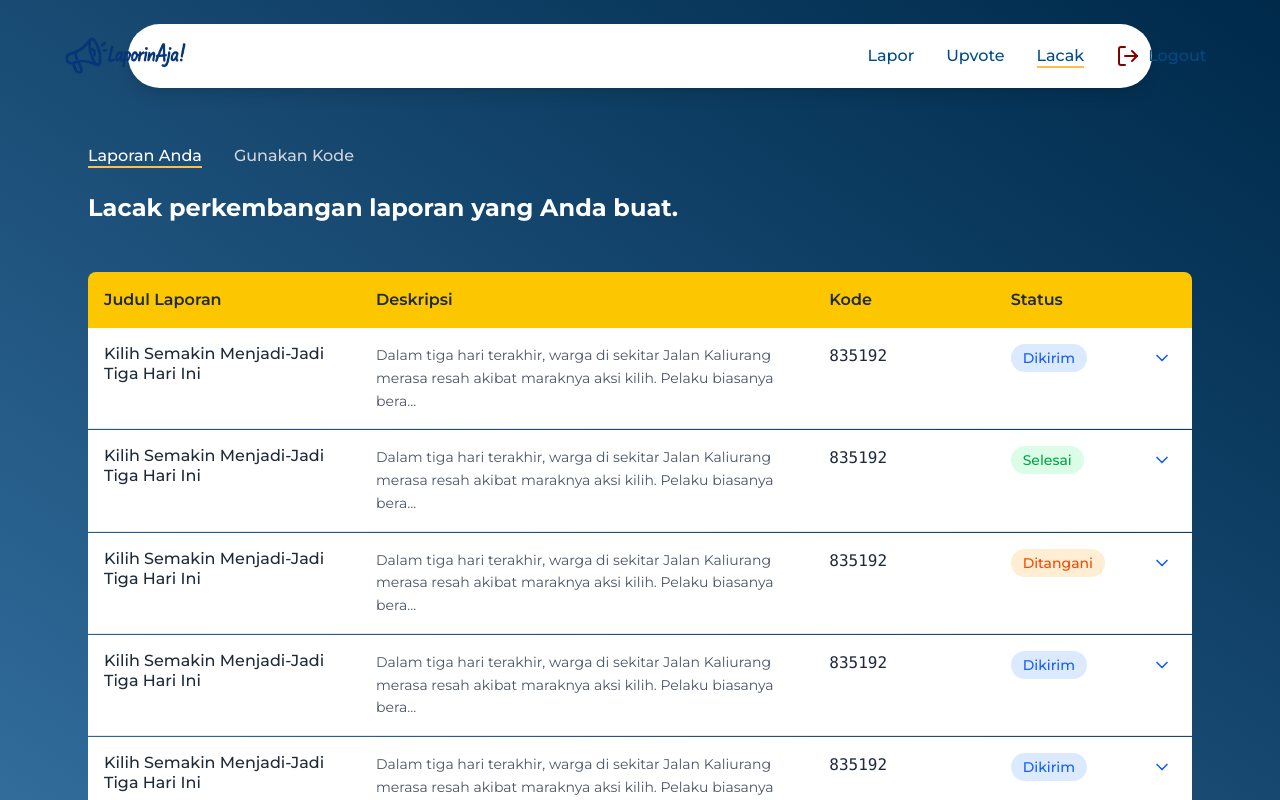
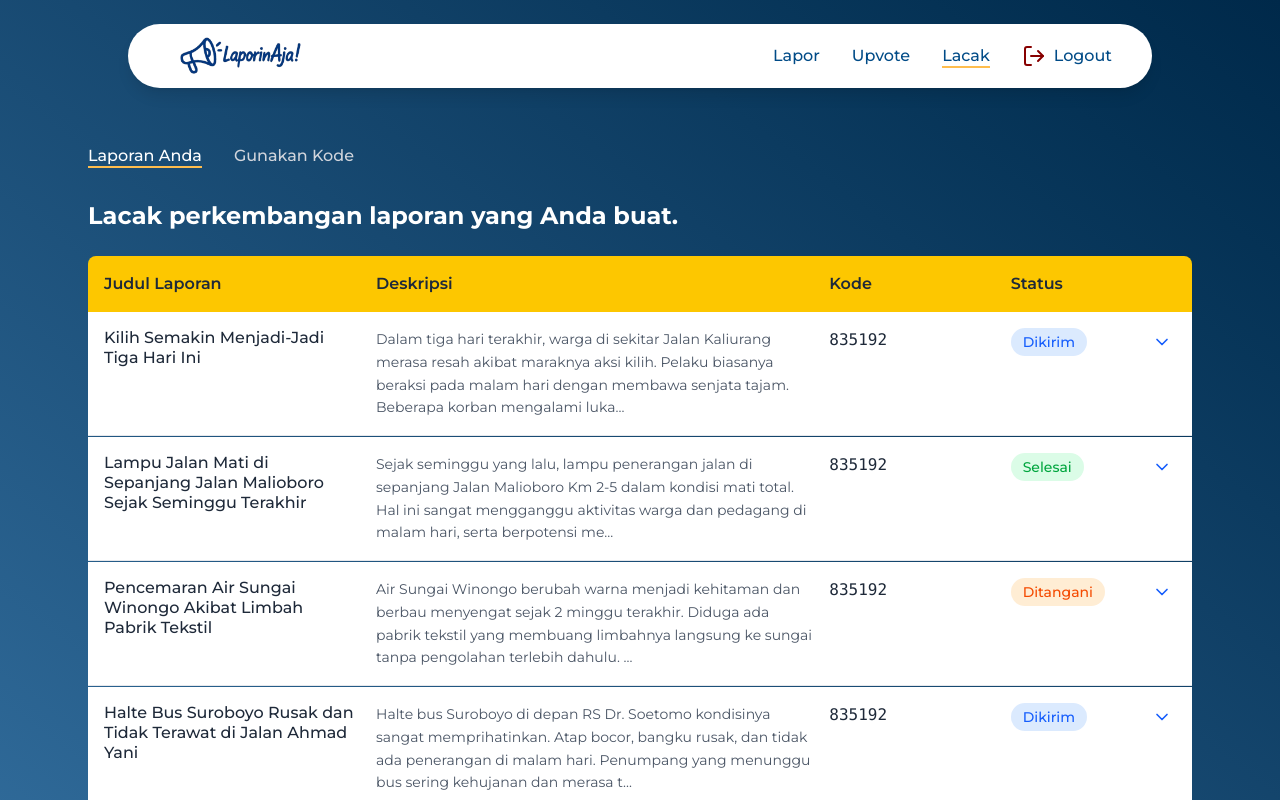
Before and after one commit to AncungAulia/laporinaja, a React (Vite) app: page /lacak in a window 1280 px wide. Shown: the top 800 px of the page. Built offline with nearby package versions, Linux system fonts and the light colour scheme.

Commit message:
edit lacak with code

```diff
--- a/components/Navbar.jsx
+++ b/components/Navbar.jsx
@@ -13,9 +13,9 @@ const Navbar = () => {
     <nav className="bg-white z-40 shadow-lg flex items-center justify-center py-3 px-10 fixed top-6 left-1/2 transform -translate-x-1/2 w-auto rounded-full min-w-[80%] max-h-16">
       <div className="flex items-center justify-between w-full max-w-6xl">
         <div className="">
-          <img src={Logo} alt="Logo" className="w-36 h-auto ml-[-80%]" />
+          <img src={Logo} alt="Logo" className="w-36 h-auto" />
         </div>
-        <div className="flex items-center gap-8 mr-[-10%]">
+        <div className="flex items-center gap-8 ">
           <Link
             to={"/lapor"}
             className={`relative text-base font-medium text-[#004B87]
--- a/routes/Lacak.jsx
+++ b/routes/Lacak.jsx
@@ -1,5 +1,6 @@
 import React, { useState } from 'react';
-import { ChevronDown } from 'lucide-react';
+import { ChevronDown, LucideCircleQuestionMark } from 'lucide-react';
+import { AiOutlineSearch } from "react-icons/ai";
 
 const TrackingPage = () => {
     const [activeTab, setActiveTab] = useState('laporan');
@@ -25,78 +26,90 @@ const TrackingPage = () => {
                 { label: "Tanggal Dibuat", value: "8 Agustus 2025" },
                 { label: "Lokasi", value: "Jalan Kaliurang" },
                 { label: "Instansi", value: "Kepolisian DIY" },
-                { label: "Riwayat Status", value: [
+                {
+                    label: "Riwayat Status", value: [
                         { status: "Dikirim", date: "8 Agustus 2025, 14:30" },
-                    { status: "Diterima", date: "8 Agustus 2025, 15:00" }
-                ]}
+                        // { status: "Diterima", date: "8 Agustus 2025, 15:00" }
+                    ]
+                }
             ]
         },
         {
             id: 2,
-            title: "Kilih Semakin Menjadi-Jadi Tiga Hari Ini",
-            description: "Dalam tiga hari terakhir, warga di sekitar Jalan Kaliurang merasa resah akibat maraknya aksi kilih. Pelaku biasanya beraksi pada malam hari dengan membawa senjata tajam. Beberapa korban mengalami luka dan harus mendapat perawatan.",
+            title: "Lampu Jalan Mati di Sepanjang Jalan Malioboro Sejak Seminggu Terakhir",
+            description: "Sejak seminggu yang lalu, lampu penerangan jalan di sepanjang Jalan Malioboro Km 2-5 dalam kondisi mati total. Hal ini sangat mengganggu aktivitas warga dan pedagang di malam hari, serta berpotensi meningkatkan risiko kecelakaan dan tindak kriminal. Beberapa pengendara motor sudah terjatuh karena tidak bisa melihat lubang di jalan dengan jelas.",
             code: "835192",
             status: "Selesai",
             statusColor: "text-green-600 bg-green-100",
             details: [
-                { label: "Tanggal Dibuat", value: "7 Agustus 2025" },
-                { label: "Lokasi", value: "Jalan Magelang" },
-                { label: "Instansi", value: "Kepolisian Magelang" },
-                { label: "Riwayat Status", value: [
-                    { status: "Dikirim", date: "7 Agustus 2025, 10:00" },
-                    { status: "Selesai", date: "7 Agustus 2025, 12:00" }
-                ]}
+                { label: "Tanggal Dibuat", value: "1 Agustus 2025" },
+                { label: "Lokasi", value: "Jalan Malioboro Km 2-5, Yogyakarta" },
+                { label: "Instansi", value: "Dinas Pekerjaan Umum Kota Yogyakarta" },
+                {
+                    label: "Riwayat Status", value: [
+                        { status: "Dikirim", date: "1 Agustus 2025, 10:00" },
+                        { status: "Ditangani", date: "4 Agustus 2025, 12:00" },
+                        { status: "Selesai", date: "10 Agustus 2025, 15:00" }
+                    ]
+                }
             ]
         },
         {
             id: 3,
-            title: "Kilih Semakin Menjadi-Jadi Tiga Hari Ini",
-            description: "Dalam tiga hari terakhir, warga di sekitar Jalan Kaliurang merasa resah akibat maraknya aksi kilih. Pelaku biasanya beraksi pada malam hari dengan membawa senjata tajam. Beberapa korban mengalami luka dan harus mendapat perawatan.",
+            title: "Pencemaran Air Sungai Winongo Akibat Limbah Pabrik Tekstil",
+            description: "Air Sungai Winongo berubah warna menjadi kehitaman dan berbau menyengat sejak 2 minggu terakhir. Diduga ada pabrik tekstil yang membuang limbahnya langsung ke sungai tanpa pengolahan terlebih dahulu. Warga sekitar mulai mengeluhkan gatal-gatal pada kulit dan beberapa ikan di sungai ditemukan mati. Perlu tindakan segera untuk menghentikan pencemaran ini.",
             code: "835192",
             status: "Ditangani",
             statusColor: "text-orange-600 bg-orange-100",
             details: [
                 { label: "Tanggal Dibuat", value: "6 Agustus 2025" },
-                { label: "Lokasi", value: "Jalan Solo" },
-                { label: "Instansi", value: "Kepolisian Solo" },
-                { label: "Riwayat Status", value: [
+                { label: "Lokasi", value: "Sungai Winongo, Kelurahan Gedongkiwo, Yogyakarta" },
+                { label: "Instansi", value: "Dinas Lingkungan Hidup Kota Yogyakarta" },
+                {
+                    label: "Riwayat Status", value: [
                         { status: "Dikirim", date: "6 Agustus 2025, 09:00" },
-                    { status: "Ditangani", date: "6 Agustus 2025, 11:00" }
-                ]}
+                        { status: "Ditangani", date: "8 Agustus 2025, 11:00" }
+                    ]
+                }
             ]
         },
         {
             id: 4,
-            title: "Kilih Semakin Menjadi-Jadi Tiga Hari Ini",
-            description: "Dalam tiga hari terakhir, warga di sekitar Jalan Kaliurang merasa resah akibat maraknya aksi kilih. Pelaku biasanya beraksi pada malam hari dengan membawa senjata tajam. Beberapa korban mengalami luka dan harus mendapat perawatan.",
+            title: "Halte Bus Suroboyo Rusak dan Tidak Terawat di Jalan Ahmad Yani",
+            description: "Halte bus Suroboyo di depan RS Dr. Soetomo kondisinya sangat memprihatinkan. Atap bocor, bangku rusak, dan tidak ada penerangan di malam hari. Penumpang yang menunggu bus sering kehujanan dan merasa tidak aman karena gelap. Beberapa kaca halte juga pecah dan berpotensi membahayakan. Padahal halte ini adalah pemberhentian yang ramai karena dekat dengan rumah sakit besar.",
             code: "835192",
             status: "Dikirim",
             statusColor: "text-blue-600 bg-blue-100",
             details: [
-                { label: "Tanggal Dibuat", value: "8 Agustus 2025" },
-                { label: "Lokasi", value: "Jalan Kaliurang" },
-                { label: "Instansi", value: "Kepolisian DIY" },
-                { label: "Riwayat Status", value: [
-                    { status: "Dikirim", date: "8 Agustus 2025, 14:30" },
-                    { status: "Diterima", date: "8 Agustus 2025, 15:00" }
-                ]}
+                { label: "Tanggal Dibuat", value: "10 Agustus 2025" },
+                { label: "Lokasi", value: "Jl. Prof. Dr. Moestopo (Ahmad Yani), Surabaya" },
+                { label: "Instansi", value: "Dinas Perhubungan Kota Surabaya" },
+                {
+                    label: "Riwayat Status", value: [
+                        { status: "Dikirim", date: "10 Agustus 2025, 14:30" },
+                        // { status: "Diterima", date: "8 Agustus 2025, 15:00" }
+                    ]
+                }
             ]
         },
         {
             id: 5,
-            title: "Kilih Semakin Menjadi-Jadi Tiga Hari Ini",
-            description: "Dalam tiga hari terakhir, warga di sekitar Jalan Kaliurang merasa resah akibat maraknya aksi kilih. Pelaku biasanya beraksi pada malam hari dengan membawa senjata tajam. Beberapa korban mengalami luka dan harus mendapat perawatan.",
+            title: "Pedagang Asongan di Pantai Kuta Mengganggu Wisatawan",
+            description: "Pedagang asongan di Pantai Kuta semakin agresif menawarkan dagangannya kepada wisatawan. Mereka mengikuti dan memaksa wisatawan untuk membeli, bahkan sampai ke tempat duduk di cafe tepi pantai. Beberapa wisatawan asing mengeluh merasa tidak nyaman dan terganggu. Hal ini bisa merusak citra pariwisata Bali jika tidak ditangani dengan baik. Perlu ada penataan dan aturan yang jelas untuk pedagang asongan.",
             code: "835192",
-            status: "Dikirim",
-            statusColor: "text-blue-600 bg-blue-100",
+            status: "Selesai",
+            statusColor: "text-green-600 bg-green-100",
             details: [
-                { label: "Tanggal Dibuat", value: "8 Agustus 2025" },
-                { label: "Lokasi", value: "Jalan Kaliurang" },
-                { label: "Instansi", value: "Kepolisian DIY" },
-                { label: "Riwayat Status", value: [
-                    { status: "Dikirim", date: "8 Agustus 2025, 14:30" },
-                    { status: "Diterima", date: "8 Agustus 2025, 15:00" }
-                ]}
+                { label: "Tanggal Dibuat", value: "23 Juli 2025" },
+                { label: "Lokasi", value: "Pantai Kuta, Denpasar, Bali" },
+                { label: "Instansi", value: "Dinas Pariwisata Provinsi Bali" },
+                {
+                    label: "Riwayat Status", value: [
+                        { status: "Dikirim", date: "23 Juli 2025, 14:30" },
+                        { status: "Ditangani", date: "29 Juli Agustus 2025, 15:00" },
+                        { status: "Selesai", date: "30 Juli 2025, 16:00" }
+                    ]
+                }
             ]
         }
     ];
@@ -108,8 +121,7 @@ const TrackingPage = () => {
                 <div className="flex gap-8 mb-6 mx-6">
                     <button
                         onClick={() => setActiveTab('laporan')}
-                        className={`relative text-base font-medium cursor-pointer ${
-                            activeTab === 'laporan' ? 'text-white after:w-full' : 'text-gray-300 after:w-0'
+                        className={`relative text-base font-medium cursor-pointer ${activeTab === 'laporan' ? 'text-white after:w-full' : 'text-gray-300 after:w-0'
                             } after:block after:absolute after:left-0 after:bottom-0
                         after:h-[2px] after:bg-[#FFBD4D] after:transition-all after:ease-in
                         hover:after:w-full`}
@@ -118,8 +130,7 @@ const TrackingPage = () => {
                     </button>
                     <button
                         onClick={() => setActiveTab('gunakan')}
-                        className={`relative text-base font-medium cursor-pointer ${
-                            activeTab === 'gunakan' ? 'text-white after:w-full' : 'text-gray-300 after:w-0'
+                        className={`relative text-base font-medium cursor-pointer ${activeTab === 'gunakan' ? 'text-white after:w-full' : 'text-gray-300 after:w-0'
                             } after:block after:absolute after:left-0 after:bottom-0
                         after:h-[2px] after:bg-[#FFBD4D] after:transition-all after:ease-in
                         hover:after:w-full`}
@@ -129,7 +140,7 @@ const TrackingPage = () => {
                 </div>
 
                 {activeTab === 'laporan' && (
-                    <h2 className="text-2xl font-bold text-white mb-6 mx-6">
+                    <h2 className="text-2xl font-bold text-white mb-0 mt-8 mx-6">
                         Lacak perkembangan laporan yang Anda buat.
                     </h2>
                 )}
@@ -149,7 +160,7 @@ const TrackingPage = () => {
                                 </div>
 
                                 {/* Table Rows */}
-                                <div> {/* Removed bg-white */}
+                                <div>
                                     {reports.map((report, index) => (
                                         <div key={report.id}>
                                             <div className="p-4 grid grid-cols-12 gap-4 items-start border-b border-gray-200 bg-white hover:bg-gray-50 transition-colors">
@@ -162,8 +173,9 @@ const TrackingPage = () => {
                                                     <p className="text-gray-600 text-sm leading-relaxed">
                                                         {expandedRows[index]
                                                             ? report.description
-                                                            : `${report.description.substring(0, 120)}...`
+                                                            : `${report.description.substring(0, 200)}...`
                                                         }
+                                                        {/* {report.description} */}
                                                     </p>
                                                 </div>
                                                 <div className="col-span-2">
@@ -189,8 +201,7 @@ const TrackingPage = () => {
 
                                             {/* Expandable Details Section */}
                                             <div
-                                                className={`bg-gray-50 border-b border-gray-200 transition-all duration-300 ${
-                                                    expandedRows[index]
+                                                className={`bg-gray-50 border-b border-gray-200 transition-all duration-300 ${expandedRows[index]
                                                     ? 'max-h-[500px] opacity-100 p-4'
                                                     : 'max-h-0 opacity-0 p-0 overflow-hidden'
                                                     }`}
@@ -222,28 +233,37 @@ const TrackingPage = () => {
                     )}
 
                     {activeTab === 'gunakan' && (
-                        <div className="p-6 bg-white"> {/* Added bg-white only to the form area */}
-                            <h2 className="text-2xl font-bold text-gray-800 mb-6">
+                        <div className='mx-5'>
+                            {/* Header text outside white background */}
+                            <h2 className="text-2xl font-bold text-white mb-6 ">
                                 Masukkan kode laporan untuk melacak status.
                             </h2>
 
+                            {/* Only the search form has white background */}
+                            <div className="p-6 bg-white rounded-lg">
                                 <div className="max-w-md">
                                     <label className="block text-sm font-medium text-gray-700 mb-2">
                                         Kode Laporan
                                     </label>
-                                <div className="flex gap-3">
+                                    <div className="flex">
                                         <input
                                             type="text"
                                             placeholder="Masukkan kode laporan..."
-                                        className="flex-1 px-4 py-3 border border-gray-300 rounded-lg focus:ring-2 focus:ring-blue-500 focus:border-blue-500 outline-none"
+                                            className="flex-1 px-4 py-3 border border-gray-300 rounded-l-lg outline-none placeholder-gray-400 text-gray-900"
                                         />
-                                    <button className="px-6 py-3 bg-blue-600 text-white rounded-lg hover:bg-blue-700 transition-colors font-medium">
-                                        Lacak
+                                        <button className="px-6 py-3 bg-[#004B87] text-white rounded-r-lg transition-colors font-medium border-l-0 cursor-pointer">
+                                            <AiOutlineSearch size={24} className="" />
                                         </button>
                                     </div>
-                                <p className="text-sm text-gray-500 mt-2">
+                                    <p className="text-sm text-gray-700 mt-2">
                                         Contoh: 835192
                                     </p>
+
+                                </div>
+                                <div className='flex flex-col items-center justify-center my-20 py-24  text-gray-400'>
+                                    <LucideCircleQuestionMark size={100} className="text-gray-300 mb-6" />
+                                    <p className='text-xl'>Isi kolom pencarian dengan kode Anda</p>
+                                </div>
                             </div>
                         </div>
                     )}
--- a/routes/Landing.jsx
+++ b/routes/Landing.jsx
@@ -31,7 +31,7 @@ const Landing = () => {
                 {/* Action Buttons */}
                 <div className="flex flex-col sm:flex-row gap-4 justify-center items-center mt-8">
                     <Link
-                        to="/lapor"
+                        to="/login"
                         className="bg-white text-[#575757] px-8 py-4 rounded-2xl text-lg font-semibold hover:bg-gray-200 transition-colors duration-300 flex items-center gap-2 min-w-[200px] justify-center cursor-pointer"
                     >
                         Lapor Sekarang
--- a/routes/Upvote.jsx
+++ b/routes/Upvote.jsx
@@ -37,11 +37,10 @@ export default function UpvotePage() {
             avatar: "https://randomuser.me/api/portraits/men/32.jpg",
             date: "5 Agustus 2025",
             title: "Air PDAM Tidak Mengalir di Wilayah Godean",
-      content:
-        "Sudah dua hari air PDAM di rumah saya tidak mengalir. Mohon tindak lanjut agar kebutuhan air bersih warga terpenuhi.",
+            content:"Sudah dua hari air PDAM di rumah saya tidak mengalir. Mohon tindak lanjut agar kebutuhan air bersih warga terpenuhi.",
             location: "Godean, Sleman",
-      status: "Menunggu",
-      statusColor: "bg-yellow-500",
+            status: "Selesai",
+            statusColor: "bg-green-500",
             upvotes: 12,
             comments: 3,
         },
@@ -52,10 +51,9 @@ export default function UpvotePage() {
             avatar: "https://randomuser.me/api/portraits/women/45.jpg",
             date: "6 Agustus 2025",
             title: "Lampu Jalan Mati di Ringroad Utara",
-      content:
-        "Lampu penerangan jalan di Ringroad Utara sudah mati selama seminggu, sehingga jalan menjadi gelap dan rawan kecelakaan.",
+            content: "Lampu penerangan jalan di Ringroad Utara sudah mati selama seminggu, sehingga jalan menjadi gelap dan rawan kecelakaan.",
             location: "Ringroad Utara",
-      status: "Ditanggapi",
+            status: "Ditangani",
             statusColor: "bg-orange-500",
             upvotes: 25,
             comments: 5,
@@ -67,8 +65,7 @@ export default function UpvotePage() {
             avatar: null,
             date: "7 Agustus 2025",
             title: "Pelayanan RS Kurang Ramah",
-      content:
-        "Saya merasa pelayanan di bagian pendaftaran RS kurang ramah dan lambat. Mohon perbaikan agar pasien merasa nyaman.",
+            content:"Saya merasa pelayanan di bagian pendaftaran RS kurang ramah dan lambat. Mohon perbaikan agar pasien merasa nyaman.",
             location: "RSUD Sleman",
             status: "Dikirim",
             statusColor: "bg-blue-500",
@@ -82,10 +79,9 @@ export default function UpvotePage() {
             avatar: "https://randomuser.me/api/portraits/women/68.jpg",
             date: "8 Agustus 2025",
             title: "Sampah Menumpuk di TPS",
-      content:
-        "TPS di daerah saya sudah penuh dan belum diangkut selama 4 hari. Bau tidak sedap mulai mengganggu warga sekitar.",
+            content:"TPS di daerah saya sudah penuh dan belum diangkut selama 4 hari. Bau tidak sedap mulai mengganggu warga sekitar.",
             location: "TPS Condongcatur",
-      status: "Ditanggapi",
+            status: "Ditangani",
             statusColor: "bg-orange-500",
             upvotes: 19,
             comments: 4,
@@ -97,8 +93,7 @@ export default function UpvotePage() {
             avatar: null,
             date: "8 Agustus 2025",
             title: "Jalan Rusak di Depan Sekolah",
-      content:
-        "Jalan di depan SDN 2 Maguwoharjo berlubang dan membahayakan anak-anak yang berangkat sekolah. Mohon segera diperbaiki.",
+            content:"Jalan di depan SDN 2 Maguwoharjo berlubang dan membahayakan anak-anak yang berangkat sekolah. Mohon segera diperbaiki.",
             location: "SDN 2 Maguwoharjo",
             status: "Selesai",
             statusColor: "bg-green-500",
@@ -148,8 +143,7 @@ export default function UpvotePage() {
                     {reports.map((report, index) => (
                         <div
                             key={report.id}
-              className={`${
-                index !== reports.length - 1
+                            className={`${index !== reports.length - 1
                                     ? "border-b border-gray-200 pb-6 mb-6"
                                     : ""
                                 }`}
@@ -171,8 +165,7 @@ export default function UpvotePage() {
                                             />
                                         ) : null}
                                         <User
-                      className={`user-icon w-5 h-5 text-gray-500 ${
-                        report.avatar ? "hidden" : "block"
+                                            className={`user-icon w-5 h-5 text-gray-500 ${report.avatar ? "hidden" : "block"
                                                 }`}
                                         />
                                     </div>
@@ -202,8 +195,7 @@ export default function UpvotePage() {
                             <div className="flex items-center space-x-6 text-gray-500 text-sm">
                                 <div className="flex items-center border-r border-gray-300 pr-6">
                                     <button
-                    className={`flex items-center space-x-2 transition-colors ${
-                      report.attachments > 0
+                                        className={`flex items-center space-x-2 transition-colors ${report.attachments > 0
                                                 ? "text-blue-600 hover:text-blue-700 cursor-pointer"
                                                 : "text-gray-500 cursor-default"
                                             }`}
@@ -214,8 +206,7 @@ export default function UpvotePage() {
                                 </div>
                                 <button
                                     onClick={() => handleUpvote(report.id)}
-                  className={`flex items-center space-x-2 transition-colors cursor-pointer ${
-                    upvotedItems.has(report.id)
+                                    className={`flex items-center space-x-2 transition-colors cursor-pointer ${upvotedItems.has(report.id)
                                             ? "text-green-500 hover:text-green-600"
                                             : "text-gray-500 hover:text-blue-600"
                                         }`}
@@ -240,17 +231,16 @@ export default function UpvotePage() {
 
                 {/* Pagination */}
                 <div className="flex items-center justify-center space-x-2">
-          <button className="p-2 text-white hover:bg-white/20 rounded transition-colors">
+                    <button className="p-2 text-white hover:bg-white/20 rounded transition-colors cursor-pointer">
                         <ChevronLeft className="w-5 h-5" />
                     </button>
 
                     {pageNumbers.map((number) => (
                         <button
                             key={number}
-              className={`w-10 h-10 rounded transition-colors ${
-                number === 1
-                  ? "bg-white text-blue-900 font-semibold"
-                  : "text-white hover:bg-white/20"
+                            className={`w-10 h-10 rounded transition-colors ${number === 1
+                                    ? "bg-white text-blue-900 font-semibold cursor-pointer"
+                                    : "text-white hover:bg-white/20 cursor-pointer"
                                 }`}
                         >
                             {number}
@@ -259,7 +249,7 @@ export default function UpvotePage() {
 
                     <span className="text-white mx-2">...</span>
 
-          <button className="p-2 text-white hover:bg-white/20 rounded transition-colors">
+                    <button className="p-2 text-white hover:bg-white/20 rounded transition-colors cursor-pointer">
                         <ChevronRight className="w-5 h-5" />
                     </button>
                 </div>
```
Lines whose indentation alone changed are shown as unchanged.
